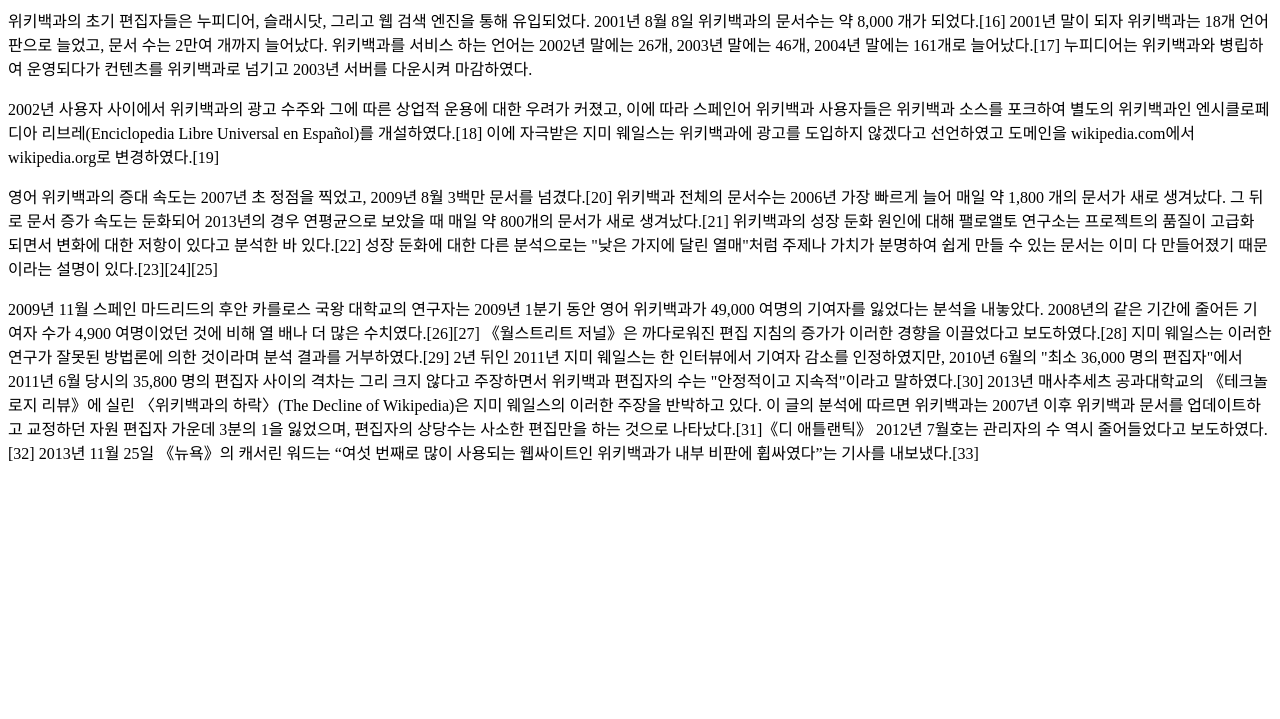
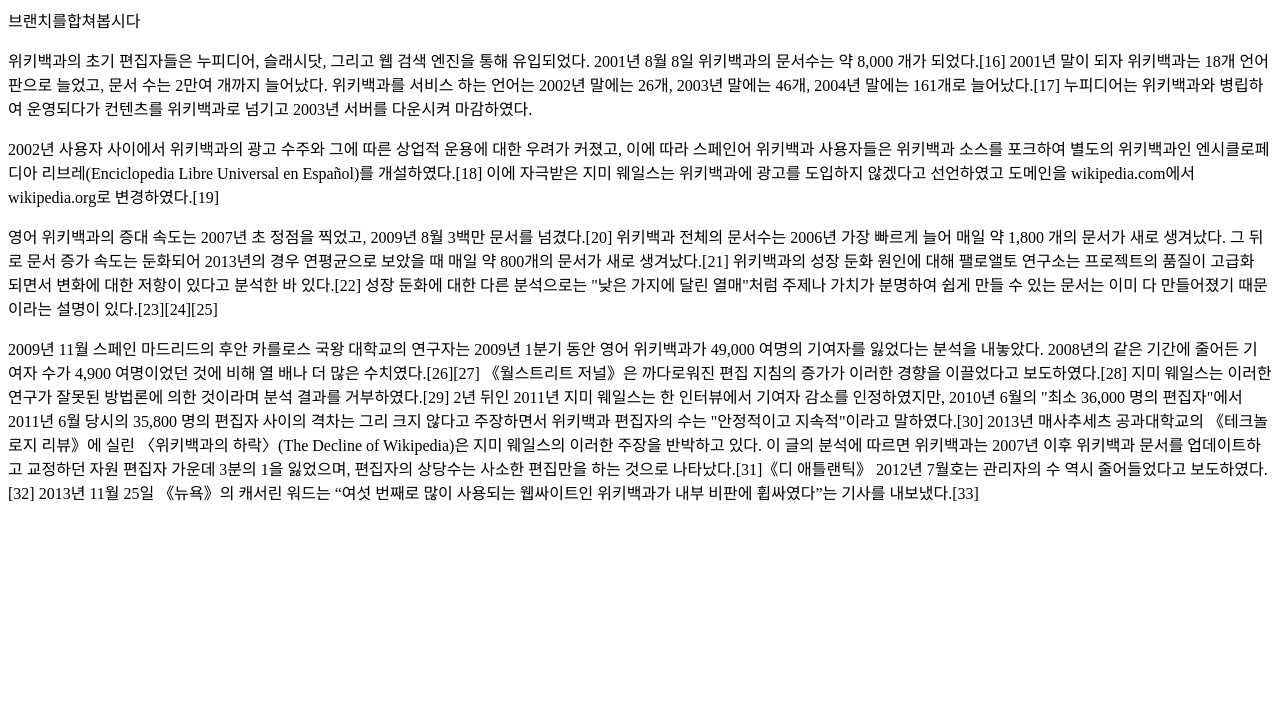
Before and after one commit to simssons/Sim-s, a plain HTML site: page HTML/paragraph.html in a window 1280 px wide. Shown: the part 81-800 px from the top of the page. Drawn offline with Linux system fonts and the light colour scheme.

Commit message:
브랜치합치기
ㅎㅎ

```diff
--- a/HTML/paragraph.html
+++ b/HTML/paragraph.html
@@ -6,6 +6,7 @@
 </head>
 <body>
 <h1>오늘은 단락을 공부 했습니다.</h1>
+<p>브랜치를합쳐봅시다</p>
 <p>
 
   </p>
```
